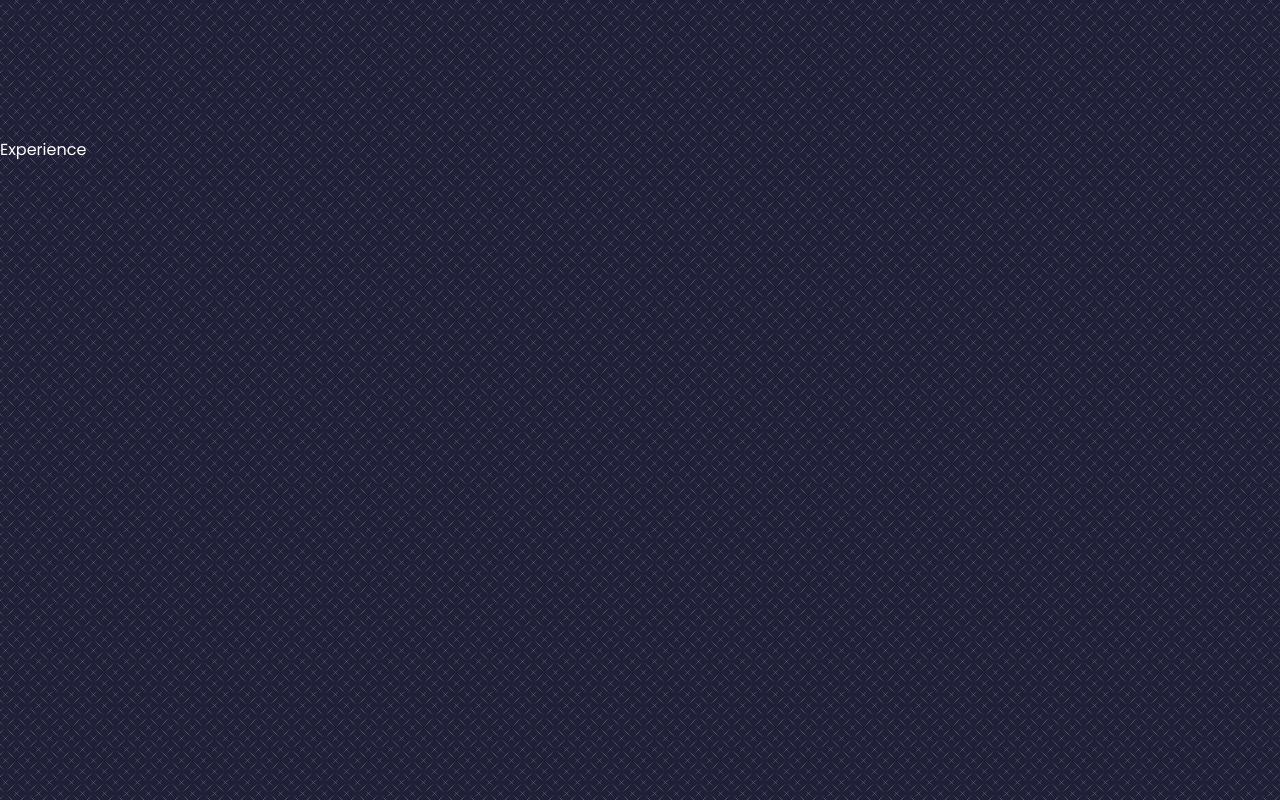
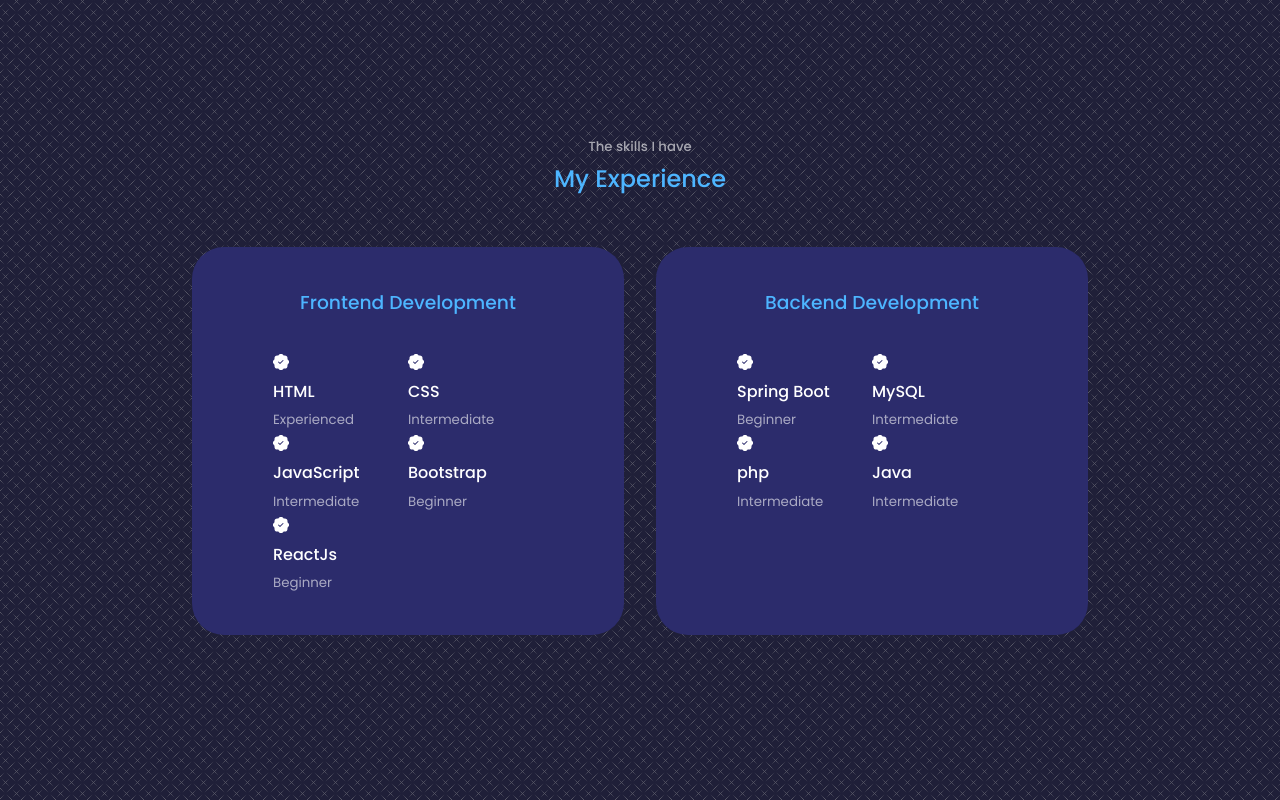
Before and after one commit to Thakshila-Bandara/my-portfolio, a React (Create React App) app: page / in a window 1280 px wide. Shown: the part 1720-2520 px from the top of the page. Built offline with nearby package versions, Linux system fonts and the light colour scheme.

Commit message:
feat: create experience section.

```diff
--- a/src/components/experience/Experience.jsx
+++ b/src/components/experience/Experience.jsx
@@ -1,9 +1,78 @@
 import React from 'react'
 import './experience.css'
+import {BsFillPatchCheckFill} from 'react-icons/bs'
 
 const Experience = () => {
   return (
-    <section id='experience'>Experience</section>
+    <section id='experience'>
+
+      <h5>The skills I have</h5>
+      <h2>My Experience</h2>
+
+      <div className="container experience__container">
+
+        <div className="experience__frontend">
+            <h3>Frontend Development</h3>
+
+            <div className="experience__content">
+
+              <article className='experience__details'>
+                <BsFillPatchCheckFill/>
+                <h4>HTML</h4>
+                <small className='text-light'>Experienced</small>
+              </article>
+              <article className='experience__details'>
+                <BsFillPatchCheckFill/>
+                <h4>CSS</h4>
+                <small className='text-light'>Intermediate</small>
+              </article>
+              <article className='experience__details'>
+                <BsFillPatchCheckFill/>
+                <h4>JavaScript</h4>
+                <small className='text-light'>Intermediate</small>
+              </article>
+              <article className='experience__details'>
+                <BsFillPatchCheckFill/>
+                <h4>Bootstrap</h4>
+                <small className='text-light'>Beginner</small>
+              </article>
+              <article className='experience__details'>
+                <BsFillPatchCheckFill/>
+                <h4>ReactJs</h4>
+                <small className='text-light'>Beginner</small>
+              </article>
+            </div>
+        </div>
+     {/* End of frontend part */}
+
+        <div className="experience__backend">
+            <h3>Backend Development</h3>
+            <div className="experience__content">
+
+              <article className='experience__details'>
+                <BsFillPatchCheckFill/>
+                <h4>Spring Boot</h4>
+                <small className='text-light'>Beginner</small>
+              </article>
+              <article className='experience__details'>
+                <BsFillPatchCheckFill/>
+                <h4>MySQL</h4>
+                <small className='text-light'>Intermediate</small>
+              </article>
+              <article className='experience__details'>
+                <BsFillPatchCheckFill/>
+                <h4>php</h4>
+                <small className='text-light'>Intermediate</small>
+              </article>
+              <article className='experience__details'>
+                <BsFillPatchCheckFill/>
+                <h4>Java</h4>
+                <small className='text-light'>Intermediate</small>
+              </article>
+            </div>
+        </div>
+      </div>
+    </section>
   )
 }
 
--- a/src/components/experience/experience.css
+++ b/src/components/experience/experience.css
@@ -0,0 +1,35 @@
+.experience__container{
+
+    display: grid;
+    grid-template-columns: 1fr 1fr;
+    gap: 2rem;
+}
+
+.experience__container > div{
+
+    background: var(--color-bg-variant);
+    padding: 2.4rem 5rem;
+    border-radius: 2rem;
+    border: 1px solid transparent;
+    transition: var(--transition);
+}
+
+.experience__container > div:hover{
+
+    background: transparent;
+    border-color: var(--color-primary-variant);
+    cursor: default;
+}
+
+.experience__container > div h3{
+
+    text-align: center;
+    margin-bottom: 2rem;
+    color: var(--color-primary);
+}
+
+.experience__content{
+
+    display: grid;
+    grid-template-columns: 1fr 1fr;
+}
```
Also changed, not shown: 1 other file (tests, documents, lock files or other folders).
